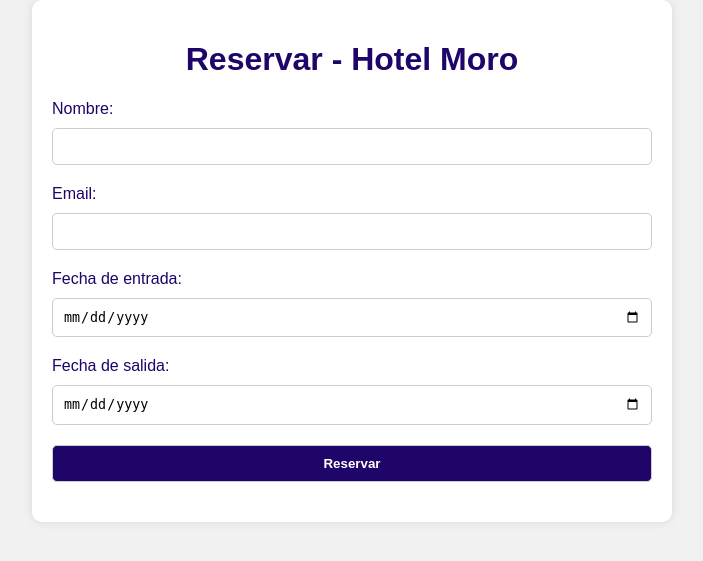
After one commit to ghuancas22/Proyecto3, a PHP site: page /reservar.php in a window 1280 px wide. The commit adds this page. Shown: the top 561 px of the page, without its empty margins (288-991 px from the left). Run offline with PHP 8.4, Linux system fonts and the light colour scheme; data that the repository does not hold is empty.

Commit message:
Actualizacion PHP Robert 30/04

```diff
--- /dev/null
+++ b/www/reservar.php
@@ -0,0 +1,110 @@
+<?php
+// Conexión a la base de datos MySQL
+$mysqli = new mysqli("mysql", "admin", "admin123", "HotelMoro");
+
+// Verificar la conexión
+if ($mysqli->connect_error) {
+  die("Error de conexión a la base de datos: " . $mysqli->connect_error);
+}
+
+// Verificar si se ha enviado el formulario de reserva
+if ($_SERVER["REQUEST_METHOD"] == "POST") {
+    // Obtener los datos del formulario
+    $nombre = $_POST["nombre"];
+    $email = $_POST["email"];
+    $fecha_inicio = $_POST["fecha_inicio"];
+    $fecha_fin = $_POST["fecha_fin"];
+
+    // Insertar la reserva en la base de datos
+    $query = "INSERT INTO cliente (nombre, email, fecha_entrada, fecha_salida) VALUES ('$nombre', '$email', '$fecha_inicio', '$fecha_fin')";
+    if ($mysqli->query($query) === TRUE) {
+        echo "Reserva realizada con éxito.";
+    } else {
+        echo "Error al realizar la reserva: " . $mysqli->error;
+    }
+}
+?>
+
+<!DOCTYPE html>
+<html lang="es">
+<head>
+    <meta charset="UTF-8">
+    <meta name="viewport" content="width=device-width, initial-scale=1.0">
+    <title>Reservar - Hotel Moro</title>
+    <style>
+        body {
+            font-family: Arial, sans-serif;
+            background-color: #f1f1f1;
+            margin: 0;
+            padding: 0;
+        }
+
+        .container {
+            max-width: 600px;
+            margin: 0 auto;
+            padding: 20px;
+            background-color: #fff;
+            border-radius: 10px;
+            box-shadow: 0 0 10px rgba(0, 0, 0, 0.1);
+        }
+
+        h1 {
+            text-align: center;
+            color: #1f0469;
+        }
+
+        form {
+            margin-top: 20px;
+        }
+
+        label {
+            display: block;
+            margin-bottom: 10px;
+            color: #1f0469;
+        }
+
+        input[type="text"],
+        input[type="email"],
+        input[type="date"],
+        input[type="submit"] {
+            width: 100%;
+            padding: 10px;
+            margin-bottom: 20px;
+            border: 1px solid #ccc;
+            border-radius: 5px;
+            box-sizing: border-box;
+        }
+
+        input[type="submit"] {
+            background-color: #1f0469;
+            color: white;
+            font-weight: bold;
+            cursor: pointer;
+        }
+
+        input[type="submit"]:hover {
+            background-color: #230770;
+        }
+    </style>
+</head>
+<body>
+    <div class="container">
+        <h1>Reservar - Hotel Moro</h1>
+        <form method="post" action="<?php echo htmlspecialchars($_SERVER["PHP_SELF"]); ?>">
+            <label for="nombre">Nombre:</label>
+            <input type="text" id="nombre" name="nombre" required>
+
+            <label for="email">Email:</label>
+            <input type="email" id="email" name="email" required>
+
+            <label for="fecha_inicio">Fecha de entrada:</label>
+            <input type="date" id="fecha_inicio" name="fecha_inicio" required>
+
+            <label for="fecha_fin">Fecha de salida:</label>
+            <input type="date" id="fecha_fin" name="fecha_fin" required>
+
+            <input type="submit" value="Reservar">
+        </form>
+    </div>
+</body>
+</html>
```
Also changed, not shown: www/estandar.php (+62 -2 lines), www/familiar.php (+63 -3 lines), www/index.php (+2 -11 lines), www/suite.php (+63 -2 lines).
